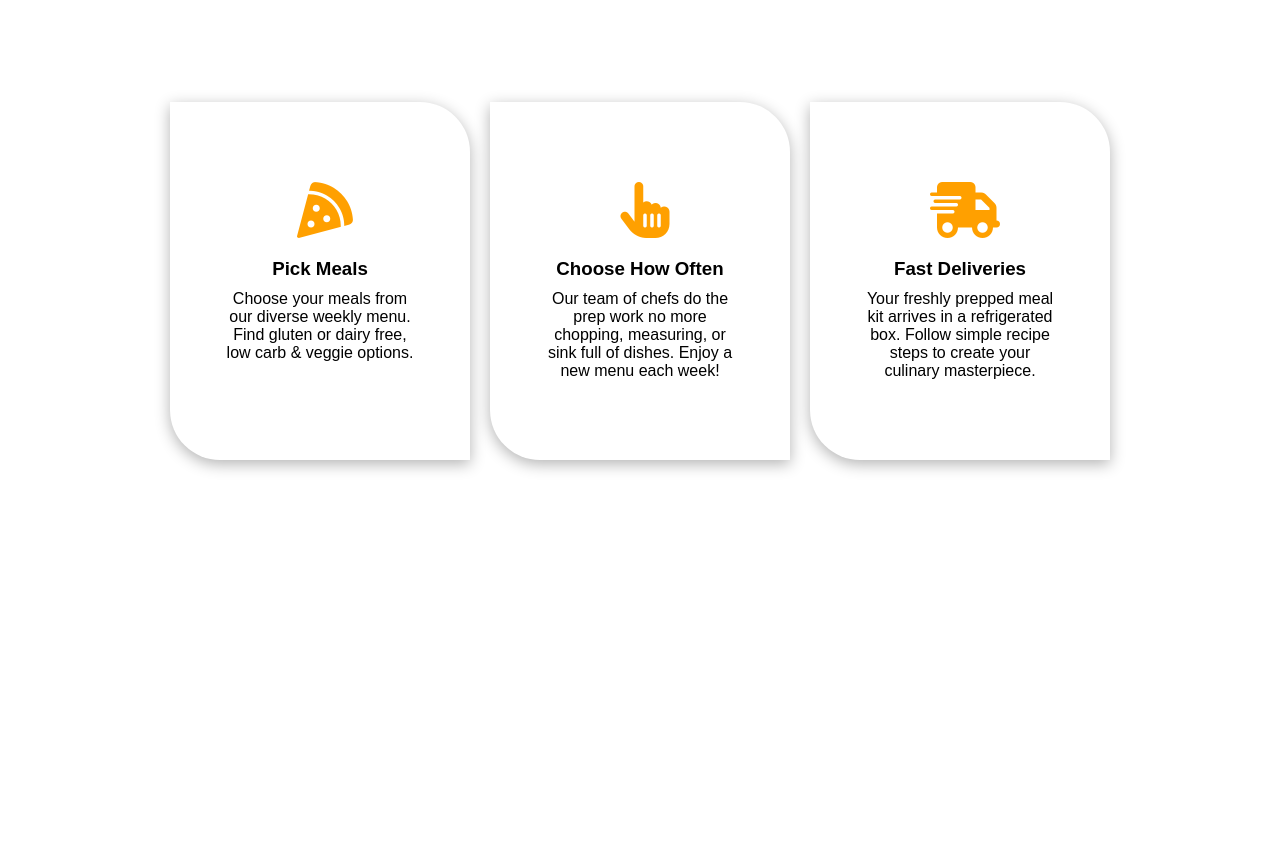
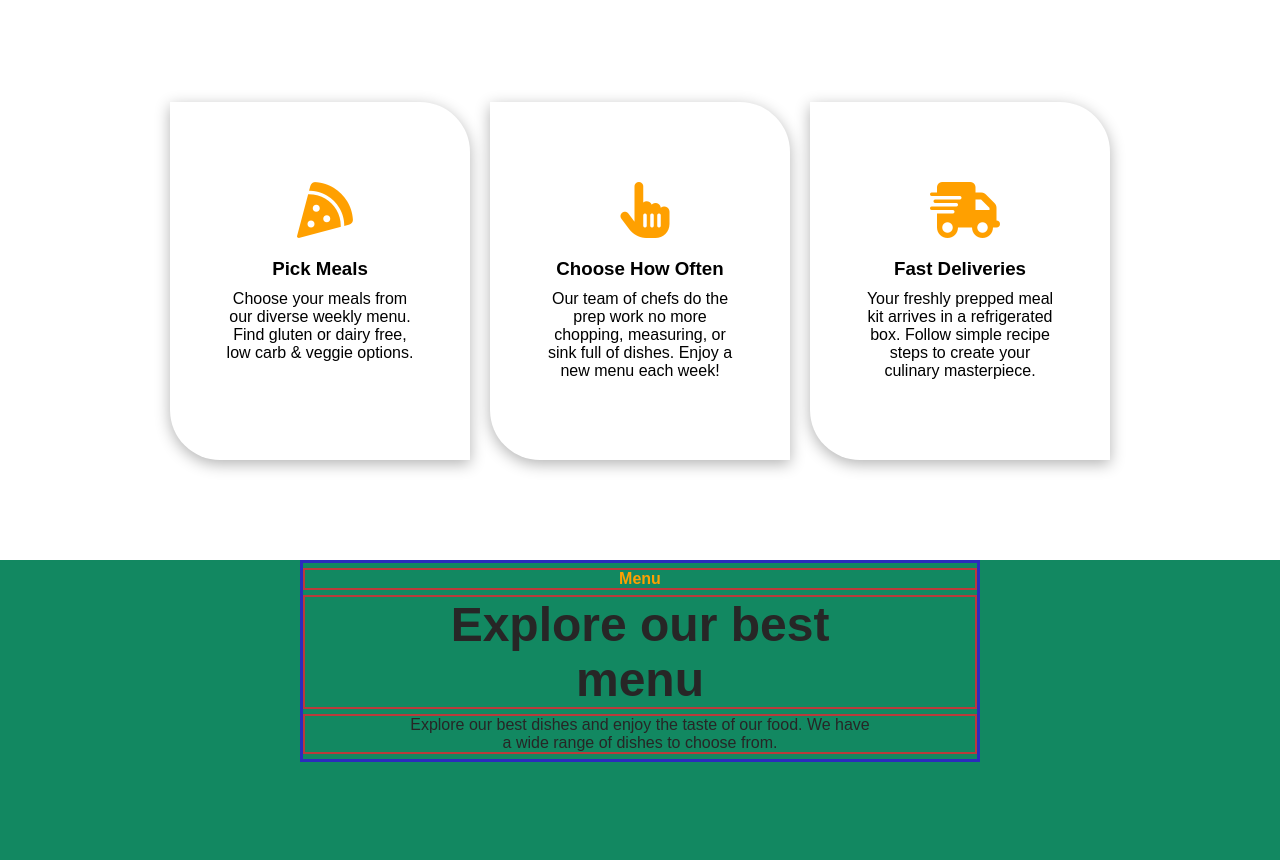
Before and after one commit to nickonyi/Restaurant-page, a website built with webpack: page dist/index.html in a window 1280 px wide. Shown: the part 2120-2980 px from the top of the page. Before the commit the page ends 2680 px from the top, so only its background shows below. Built offline with nearby package versions, Linux system fonts and the light colour scheme; a web font is replaced by a local one.

Commit message:
starting menu section

```diff
--- a/src/index.js
+++ b/src/index.js
@@ -2,6 +2,7 @@ import { navBar, pageHeaderContent } from "./page-header";
 import { timeSection } from "./time-section";
 import { aboutUs } from "./aboutUs";
 import { howItworks } from "./howItWorks";
+import { menu } from "./menu";
 import './style.css';
 import '@fortawesome/fontawesome-free/css/all.css'
 
@@ -12,3 +13,4 @@ pageHeaderContent();
 timeSection();
 aboutUs();
 howItworks();
+menu();
--- /dev/null
+++ b/src/menu.js
@@ -0,0 +1,31 @@
+function menu() {
+    const menu = document.createElement('section');
+    menu.classList.add('menu');
+
+    //creating menu header container
+    const menuHeaderContainer = document.createElement('div');
+    menuHeaderContainer.classList.add('menu-header');
+
+    //creating menu header contents
+    const menuHeader = document.createElement('h2');
+    menuHeader.classList.add('menu-header-content');
+    menuHeader.textContent = 'Menu';
+    const menuHeaderSubTitle = document.createElement('h1');
+    menuHeaderSubTitle.classList.add('menu-header-subtitle');
+    menuHeaderSubTitle.textContent = 'Explore our best menu';
+    const menuHeaderText = document.createElement('p');
+    menuHeaderText.classList.add('menu-header-text');
+    menuHeaderText.textContent = 'Explore our best dishes and enjoy the taste of our food. We have a wide range of dishes to choose from.';
+
+    //appending menu header contents to the menu header container
+    menuHeaderContainer.appendChild(menuHeader);
+    menuHeaderContainer.appendChild(menuHeaderSubTitle);
+    menuHeaderContainer.appendChild(menuHeaderText);
+
+    //adding menu header to the menu section
+    menu.appendChild(menuHeaderContainer);
+    //appending menu to the body
+    document.body.appendChild(menu);
+}
+
+export { menu }
--- a/src/style.css
+++ b/src/style.css
@@ -333,6 +333,42 @@ nav ul li {
 }
 
 
+/*--------------The menu section---------------------*/
+
+.menu {
+    height: 300px;
+    background: #128861;
+}
+
+.menu-header {
+    border: 3px solid #2b2bbd;
+    text-align: center;
+    margin-inline: 300px;
+}
+
+.menu-header>* {
+    border: 2px solid #b93b3b;
+    padding-inline: 100px;
+    margin-block: 5px;
+}
+
+.menu-header-content {
+    font-size: 1rem;
+    color: #FFA000;
+}
+
+.menu-header-subtitle {
+    font-size: 3rem;
+    color: #272626;
+    font-weight: 800;
+}
+
+.menu-header-text {
+    font-size: 1rem;
+    color: #272626;
+}
+
+
 /*-----------------------------------*/
 
 
```
Also changed, not shown: 1 other file.
